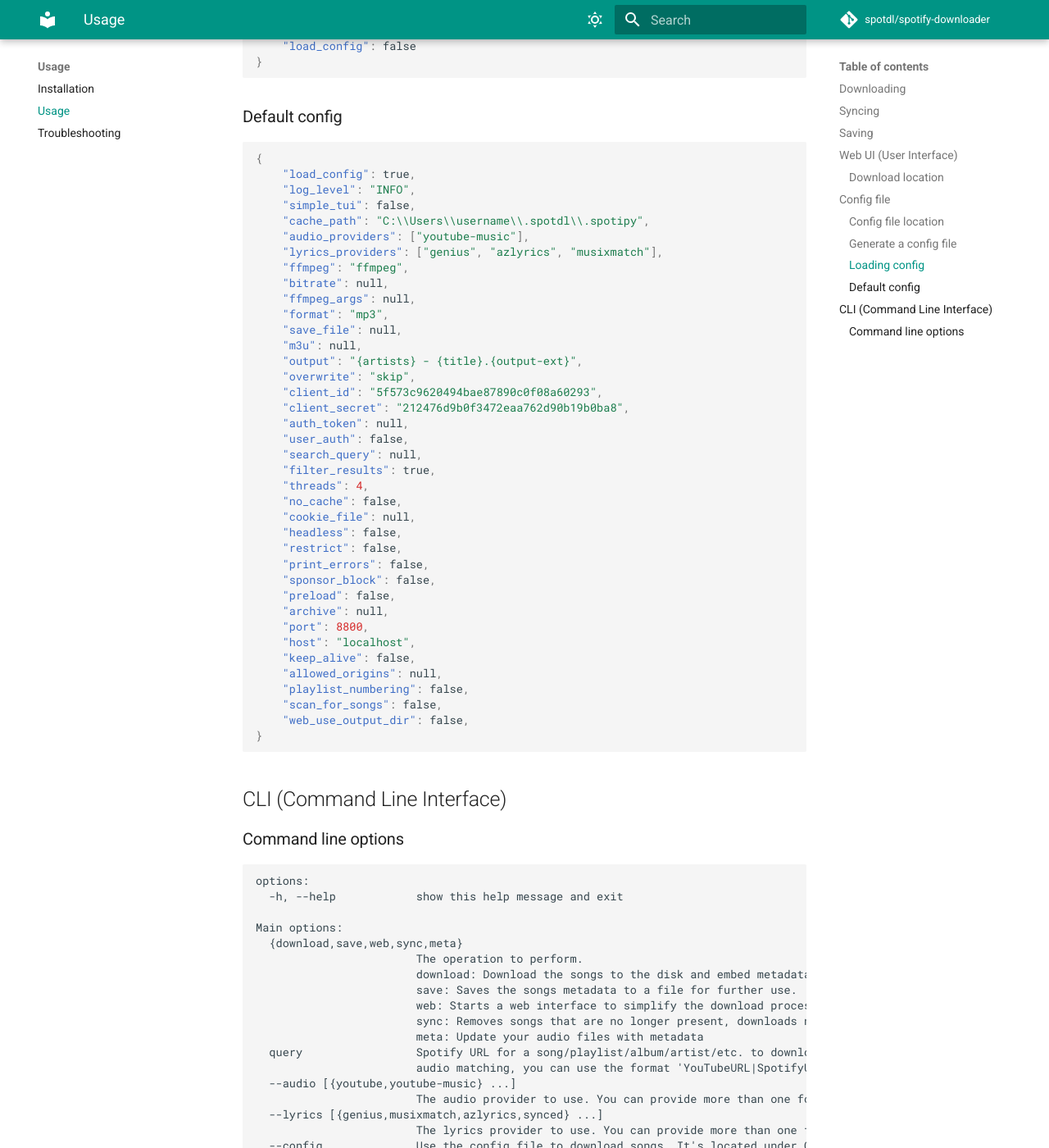
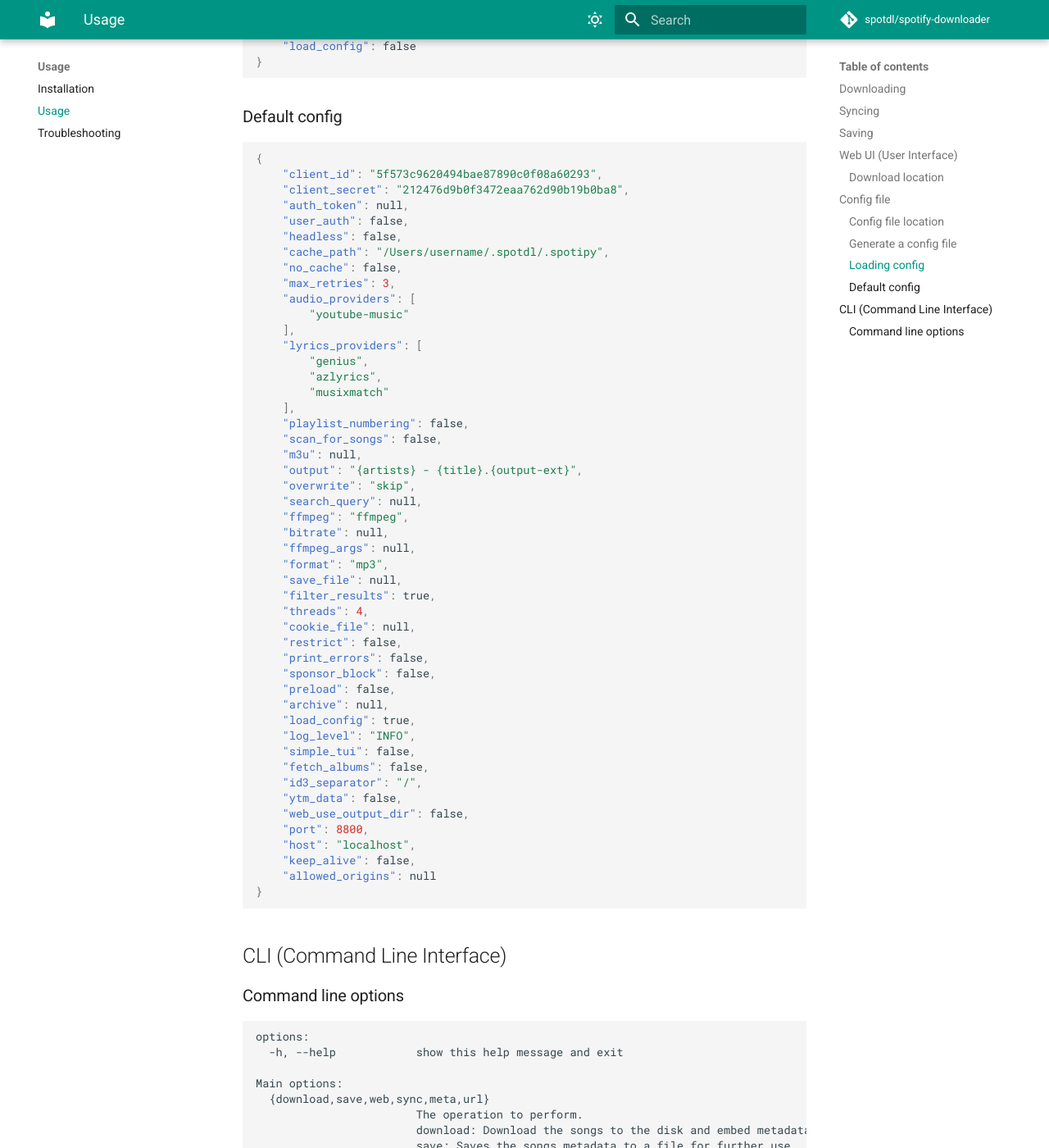
Before and after one commit to spotDL/spotify-downloader, an MkDocs documentation site: the page built from docs/usage.md, in a window 1280 px wide and 1400 px high, scrolled down 2303 px. Shown: the whole window at 82% size. Built offline with MkDocs 1.6.1 and Material for MkDocs 9.7.7, drawn with Linux system fonts in a browser that asks for light colours; comment, search, counter and statistics services are not loaded; some of the changed text lies outside the part shown.

Commit message:
Update usage.md

````diff
--- a/docs/usage.md
+++ b/docs/usage.md
@@ -202,42 +202,52 @@
 
 ```json
 {
-    "load_config": true,
-    "log_level": "INFO",
-    "simple_tui": false,
-    "cache_path": "C:\\Users\\username\\.spotdl\\.spotipy",
-    "audio_providers": ["youtube-music"],
-    "lyrics_providers": ["genius", "azlyrics", "musixmatch"],
+    "client_id": "5f573c9620494bae87890c0f08a60293",
+    "client_secret": "212476d9b0f3472eaa762d90b19b0ba8",
+    "auth_token": null,
+    "user_auth": false,
+    "headless": false,
+    "cache_path": "/Users/username/.spotdl/.spotipy",
+    "no_cache": false,
+    "max_retries": 3,
+    "audio_providers": [
+        "youtube-music"
+    ],
+    "lyrics_providers": [
+        "genius",
+        "azlyrics",
+        "musixmatch"
+    ],
+    "playlist_numbering": false,
+    "scan_for_songs": false,
+    "m3u": null,
+    "output": "{artists} - {title}.{output-ext}",
+    "overwrite": "skip",
+    "search_query": null,
     "ffmpeg": "ffmpeg",
     "bitrate": null,
     "ffmpeg_args": null,
     "format": "mp3",
     "save_file": null,
-    "m3u": null,
-    "output": "{artists} - {title}.{output-ext}",
-    "overwrite": "skip",
-    "client_id": "5f573c9620494bae87890c0f08a60293",
-    "client_secret": "212476d9b0f3472eaa762d90b19b0ba8",
-    "auth_token": null,
-    "user_auth": false,
-    "search_query": null,
     "filter_results": true,
     "threads": 4,
-    "no_cache": false,
     "cookie_file": null,
-    "headless": false,
     "restrict": false,
     "print_errors": false,
     "sponsor_block": false,
     "preload": false,
     "archive": null,
+    "load_config": true,
+    "log_level": "INFO",
+    "simple_tui": false,
+    "fetch_albums": false,
+    "id3_separator": "/",
+    "ytm_data": false,
+    "web_use_output_dir": false,
     "port": 8800,
     "host": "localhost",
     "keep_alive": false,
-    "allowed_origins": null,
-    "playlist_numbering": false,
-    "scan_for_songs": false,
-    "web_use_output_dir": false,
+    "allowed_origins": null
 }
 ```
 
@@ -250,23 +260,30 @@
   -h, --help            show this help message and exit
 
 Main options:
-  {download,save,web,sync,meta}
+  {download,save,web,sync,meta,url}
                         The operation to perform.
                         download: Download the songs to the disk and embed metadata.
                         save: Saves the songs metadata to a file for further use.
                         web: Starts a web interface to simplify the download process.
                         sync: Removes songs that are no longer present, downloads new ones
                         meta: Update your audio files with metadata
-  query                 Spotify URL for a song/playlist/album/artist/etc. to download. For album searching, include 'album:' and optional 'artist:' tags (ie. 'album:the album name' or 'artist:the artist album: the album'). For manual
-                        audio matching, you can use the format 'YouTubeURL|SpotifyURL'
+                        url: Get the download URL for songs
+
+  query                 Spotify/YouTube URL for a song/playlist/album/artist/etc. to download.
+                        For album searching, include 'album:' and optional 'artist:' tags
+                        (ie. 'album:the album name' or 'artist:the artist album: the album').
+                        For manual audio matching, you can use the format 'YouTubeURL|SpotifyURL'
+                        You can only use album/playlist/tracks urls when downloading/matching youtube urls.
+                        When using youtube url without spotify url, you won't be able to use `--fetch-albums` option.
+
   --audio [{youtube,youtube-music} ...]
                         The audio provider to use. You can provide more than one for fallback.
   --lyrics [{genius,musixmatch,azlyrics,synced} ...]
                         The lyrics provider to use. You can provide more than one for fallback.
   --config              Use the config file to download songs. It's located under C:\Users\user\.spotdl\config.json or ~/.spotdl/config.json under linux
   --search-query SEARCH_QUERY
-                        The search query to use, available variables: {title}, {artists}, {artist}, {album}, {album-artist}, {genre}, {disc-number}, {disc-count}, {duration}, {year}, {original-date}, {track-number}, {tracks-count},
-                        {isrc}, {track-id}, {publisher}, {list-length}, {list-position}, {list-name}, {output-ext}
+                        The search query to use, available variables: {title}, {artists}, {artist}, {album}, {album-artist}, {genre}, {disc-number}, {disc-count}, {duration}, {year}, {original-date},
+                        {track-number}, {tracks-count}, {isrc}, {track-id}, {publisher}, {list-length}, {list-position}, {list-name}, {output-ext}
   --dont-filter-results
                         Disable filtering results.
 
@@ -283,13 +300,15 @@
   --no-cache            Disable caching (both requests and token).
   --cookie-file COOKIE_FILE
                         Path to cookies file.
+  --max-retries MAX_RETRIES
+                        The maximum number of retries to perform when getting metadata.
 
 FFmpeg options:
   --ffmpeg FFMPEG       The ffmpeg executable to use.
   --threads THREADS     The number of threads to use when downloading songs.
   --bitrate {auto,disable,8k,16k,24k,32k,40k,48k,64k,80k,96k,112k,128k,160k,192k,224k,256k,320k,0,1,2,3,4,5,6,7,8,9}
-                        The constant/variable bitrate to use for the output file. Values from 0 to 9 are variable bitrates. Auto will use the bitrate of the original file. Disable will disable the bitrate option. (In case of m4a and
-                        opus files, this option will skip the conversion)
+                        The constant/variable bitrate to use for the output file. Values from 0 to 9 are variable bitrates. Auto will use the bitrate of the original file. Disable will disable the
+                        bitrate option. (In case of m4a and opus files, this option will skip the conversion)
   --ffmpeg-args FFMPEG_ARGS
                         Additional ffmpeg arguments passed as a string.
 
@@ -297,21 +316,27 @@
   --format {mp3,flac,ogg,opus,m4a}
                         The format to download the song in.
   --save-file SAVE_FILE
-                        The file to save/load the songs data from/to. It has to end with .spotdl. If combined with the download operation, it will save the songs data to the file. Required for save/preload/sync
+                        The file to save/load the songs data from/to. It has to end with .spotdl. If combined with the download operation, it will save the songs data to the file. Required for
+                        save/preload/sync
   --preload             Preload the download url to speed up the download process.
-  --output OUTPUT       Specify the downloaded file name format, available variables: {title}, {artists}, {artist}, {album}, {album-artist}, {genre}, {disc-number}, {disc-count}, {duration}, {year}, {original-date}, {track-number},
-                        {tracks-count}, {isrc}, {track-id}, {publisher}, {list-length}, {list-position}, {list-name}, {output-ext}
-  --m3u [M3U]           Name of the m3u file to save the songs to. Defaults to {list[0]}.m3u If you want to generate a m3u for each list in the query use {list-name}, If you want to generate a m3u file based on the first list in the
-                        query use {list[0]}, (0 is the first list in the query, 1 is the second, etc. songs don't count towards the list number)
-  --overwrite {skip,force,metadata}
-                        How to handle existing/duplicate files. (When combined with --scan-for-songs force will remove all duplicates, and metadata will only apply metadata to the latest song and will remove the rest. )
+  --output OUTPUT       Specify the downloaded file name format, available variables: {title}, {artists}, {artist}, {album}, {album-artist}, {genre}, {disc-number}, {disc-count}, {duration}, {year},
+                        {original-date}, {track-number}, {tracks-count}, {isrc}, {track-id}, {publisher}, {list-length}, {list-position}, {list-name}, {output-ext}
+  --m3u [M3U]           Name of the m3u file to save the songs to. Defaults to {list[0]}.m3u If you want to generate a m3u for each list in the query use {list}, If you want to generate a m3u file
+                        based on the first list in the query use {list[0]}, (0 is the first list in the query, 1 is the second, etc. songs don't count towards the list number)
+  --overwrite {metadata,skip,force}
+                        How to handle existing/duplicate files. (When combined with --scan-for-songs force will remove all duplicates, and metadata will only apply metadata to the latest song and
+                        will remove the rest. )
   --restrict            Restrict filenames to ASCII only
   --print-errors        Print errors (wrong songs, failed downloads etc) on exit, useful for long playlist
   --sponsor-block       Use the sponsor block to download songs from yt/ytm.
   --archive ARCHIVE     Specify the file name for an archive of already downloaded songs
   --playlist-numbering  Sets each track in a playlist to have the playlist's name as its album, and album art as the playlist's icon
-  --scan-for-songs      Scan the output directory for existing files. This option should be combined with the --overwrite option to control how existing files are handled. (Output directory is the last directory that is not a template
-                        variable in the output template)
+  --scan-for-songs      Scan the output directory for existing files. This option should be combined with the --overwrite option to control how existing files are handled. (Output directory is the
+                        last directory that is not a template variable in the output template)
+  --fetch-albums        Fetch all albums from songs in query
+  --id3-separator ID3_SEPARATOR
+                        Change the separator used in the id3 tags. Only supported for mp3 files.
+  --ytm-data            Use ytm data instead of spotify data when downloading using ytm link
 
 Web options:
   --host HOST           The host to use for the web server.
````
Also changed, not shown: other parts of docs/usage.md (+1 -1 lines).
